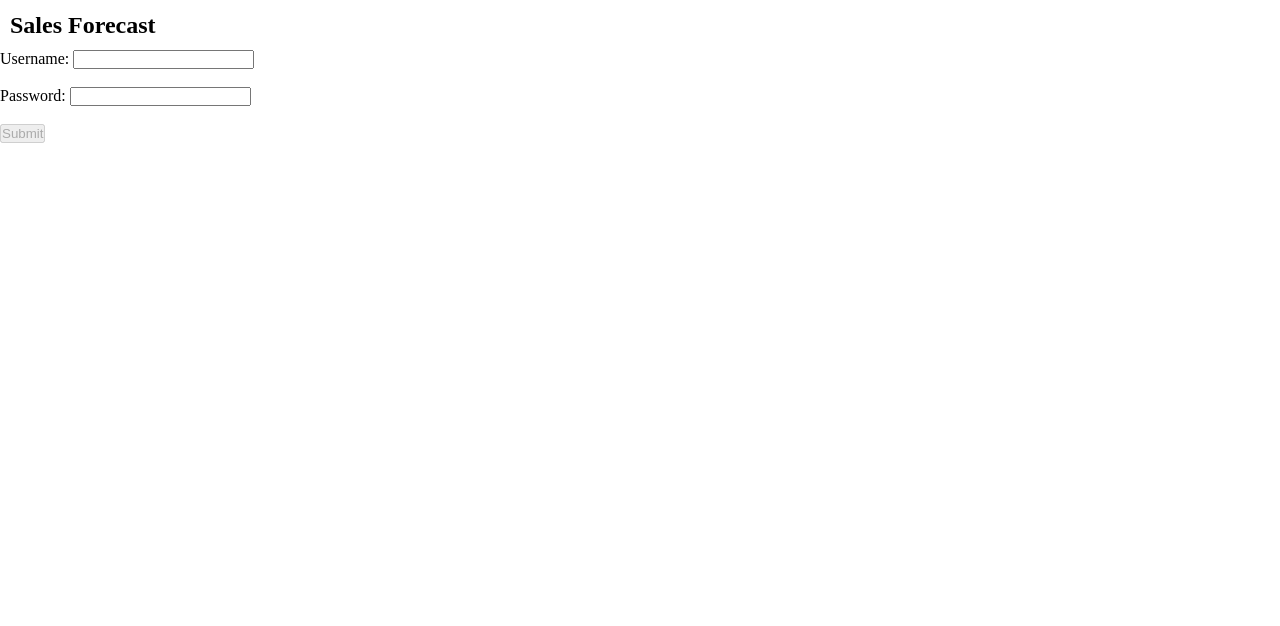
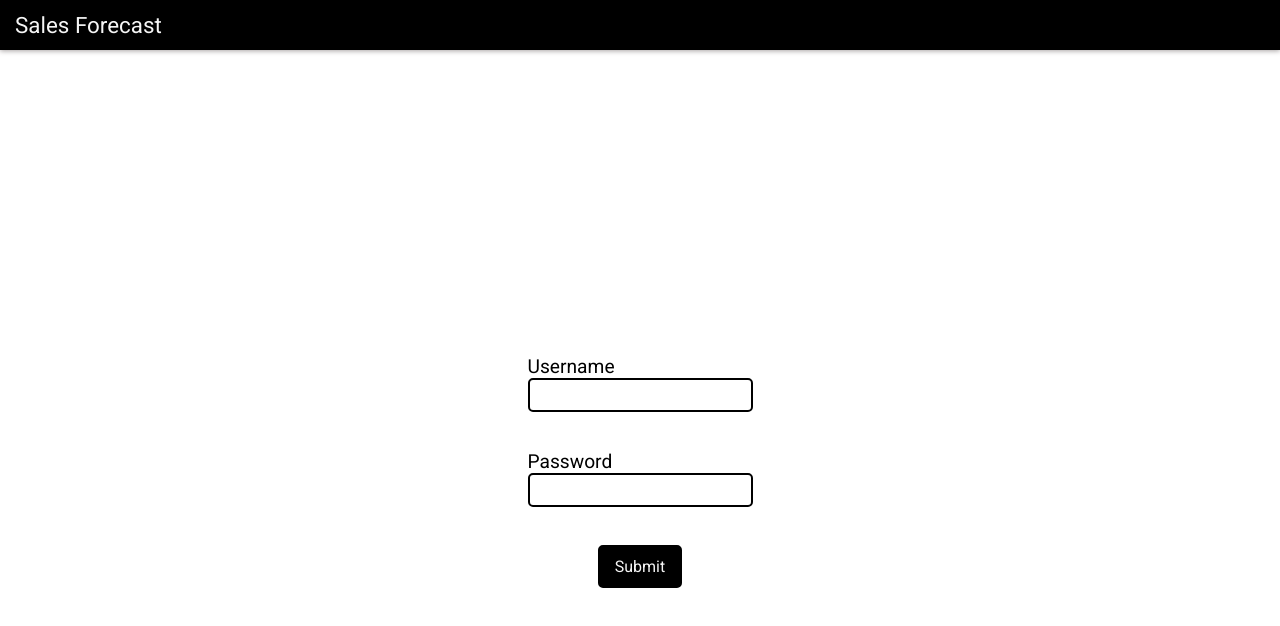
Before and after one commit to Tharun9832/Sales-Forecast, an Angular app: page / in a window 1280 px wide. Shown: the top 626 px of the page. Built offline with nearby package versions, Linux system fonts and the light colour scheme.

Commit message:
Added styles

```diff
--- a/src/app/auth.guard.ts
+++ b/src/app/auth.guard.ts
@@ -11,7 +11,7 @@ export class AuthGuard implements CanActivate {
   constructor(private authService: AuthService, private router: Router) {}
 
   canActivate(route: ActivatedRouteSnapshot, state: RouterStateSnapshot): boolean | UrlTree | Observable<boolean | UrlTree> | Promise<boolean | UrlTree> {
-    if(this.authService.isLoggedIn || localStorage.getItem("isLoggedIn") == "true") {
+    if(this.authService.isLoggedIn || sessionStorage.getItem("isLoggedIn") == "true") {
       return true;
     }
     this.router.navigate(['']);
--- a/src/app/auth.service.ts
+++ b/src/app/auth.service.ts
@@ -9,7 +9,7 @@ export class AuthService {
 
   login(uname: string, pwd: string): Observable<boolean> {
     this.isLoggedIn = uname == 'tharunk' && pwd == 'tharunk';
-    localStorage.setItem("isLoggedIn", this.isLoggedIn ? 'true' : 'false');
+    sessionStorage.setItem("isLoggedIn", this.isLoggedIn ? 'true' : 'false');
     return of(this.isLoggedIn);
   }
 }
--- a/src/app/data-input/data-input.component.css
+++ b/src/app/data-input/data-input.component.css
@@ -0,0 +1,44 @@
+.container {
+    width: 100%;
+    height: 90vh;
+    display: flex;
+    align-items: center;
+    justify-content: center;
+}
+
+form {
+    display: flex;
+    flex-direction: column;
+    align-items: start;
+    justify-content: space-between;
+    height: 280px;
+    font-size: 1.2rem;
+}
+
+input {
+    padding: 5px 10px;
+    font-size: 1.1rem;
+    outline: none;
+    border: 2px solid black;
+    border-radius: 5px;
+    width: 300px;
+}
+
+button, select {
+    padding: 10px 15px;
+    background: none;
+    font-size: 1rem;
+    outline: none;
+    background-color: black;
+    border: 2px solid black;
+    color: whitesmoke;
+    border-radius: 5px;
+    transition: 0.3s;
+}
+
+button:hover {
+    color: black;
+    background-color: white;
+    border: 2px solid black;
+    cursor: pointer;
+}
--- a/src/app/data-input/data-input.component.html
+++ b/src/app/data-input/data-input.component.html
@@ -1,14 +1,21 @@
 <app-navbar></app-navbar>
+<div class="container">
     <form action="POST" [formGroup]="dataForm" (ngSubmit)="handleUpload()">
-    <label for="time">Period: </label>
-    <input type="number" name="time" id="time" formControlName="time" required><br><br>
-    <label for="dwmy">Select one: </label>
+        <label for="time">
+            Period <br>
+            <input type="number" name="time" id="time" formControlName="time" required>
+        </label>
+        <label for="dwmy">
+            Select days, weeks, etc. <br>
             <select name="dwmy" id="dwmy" formControlName="dwmy" required>
                 <option *ngFor="let item of items" [ngValue]="item">
                     {{ item }}
                 </option>
-    </select><br><br>
-    <label for="file">Upload dataset: </label>
-    <input type="file" accept=".csv,.xls,.xlsx" name="file" id="file" (change)="onChange($event)" [type]="" required><br><br>
+            </select>
+        </label>
+        <label for="file">Upload dataset <br>
+            <input type="file" accept=".csv,.xls,.xlsx" name="file" id="file" (change)="onChange($event)" [type]="" required>
+        </label>
         <button type="submit" [disabled]="!dataForm.valid">Submit</button>
     </form>
+</div>
--- a/src/app/data-input/data-input.component.ts
+++ b/src/app/data-input/data-input.component.ts
@@ -28,8 +28,12 @@ export class DataInputComponent implements OnInit {
   }
 
   handleUpload() {
-    this.time = this.dataForm.value.time;
-    this.dwmy = this.dataForm.value.dwmy;
-    this.dataHandler.upload(this.time, this.dwmy, this.file);
+    if (this.file) {
+      this.time = this.dataForm.value.time;
+      this.dwmy = this.dataForm.value.dwmy;
+      this.dataHandler.upload(this.time, this.dwmy, this.file);
+    }else {
+      alert("Please select a dataset")
+    }
   }
 }
--- a/src/app/login/login.component.css
+++ b/src/app/login/login.component.css
@@ -0,0 +1,46 @@
+.container {
+    width: 100%;
+    height: 95vh;
+    display: flex;
+    align-items: center;
+    justify-content: center;
+}
+
+form {
+    display: flex;
+    flex-direction: column;
+    align-items: center;
+    justify-content: space-between;
+    height: 190px;
+}
+
+label {
+    font-size: 1.2rem;
+}
+
+input {
+    padding: 5px 10px;
+    font-size: 1.1rem;
+    outline: none;
+    border: 2px solid black;
+    border-radius: 5px;
+}
+
+button {
+    padding: 10px 15px;
+    background: none;
+    font-size: 1rem;
+    outline: none;
+    background-color: black;
+    border: 2px solid black;
+    color: whitesmoke;
+    border-radius: 5px;
+    transition: 0.3s;
+}
+
+button:hover {
+    color: black;
+    background-color: white;
+    border: 2px solid black;
+    cursor: pointer;
+}
--- a/src/app/login/login.component.html
+++ b/src/app/login/login.component.html
@@ -1,8 +1,14 @@
 <app-navbar></app-navbar>
-<form action="POST" [formGroup]="loginForm" (ngSubmit)="handleLogin()">
-    <label for="uname">Username: </label>
-    <input type="text" name="uname" id="uname" formControlName="username" required><br><br>
-    <label for="pwd">Password: </label>
-    <input type="password" name="pwd" id="pwd" formControlName="password" required><br><br>
-    <button type="submit" [disabled]="!loginForm.valid">Submit</button>
-</form>
+<div class="container">
+    <form action="POST" [formGroup]="loginForm" (ngSubmit)="handleLogin()">
+        <label for="uname">
+            Username <br>
+            <input type="text" name="uname" id="uname" formControlName="username" required>
+        </label><br><br>
+        <label for="pwd">Password <br>
+            <input type="password" name="pwd" id="pwd" formControlName="password" required>
+        </label><br><br>
+
+        <button type="submit" [disabled]="!loginForm.valid">Submit</button>
+    </form>
+</div>
--- a/src/app/navbar/navbar.component.css
+++ b/src/app/navbar/navbar.component.css
@@ -2,14 +2,11 @@ nav {
     display: flex;
     width: 100%;
     height: 50px;
-    padding: 10px;
+    padding: 15px;
     align-items: center;
+    font-size: 1.4rem;
+    background-color: black;
+    color: #f5f5f5;
+    box-shadow: 0 1px 5px rgb(168, 163, 163);
+    margin-bottom: 20px;
 }
-
-.container {
-    margin-left: 10px;
-}
-
-a {
-    margin: 10px;
-}
--- a/src/app/navbar/navbar.component.html
+++ b/src/app/navbar/navbar.component.html
@@ -1,3 +1,3 @@
 <nav>
-    <h2>Sales Forecast</h2>
+    <p>Sales Forecast</p>
 </nav>
--- a/src/styles.css
+++ b/src/styles.css
@@ -1,6 +1,8 @@
 /* You can add global styles to this file, and also import other style files */
+@import url('https://fonts.googleapis.com/css2?family=Roboto&display=swap');
 * {
     margin: 0;
     padding: 0;
     box-sizing: border-box;
+    font-family: 'Roboto', sans-serif;
 }
```
Lines whose indentation alone changed are shown as unchanged.
